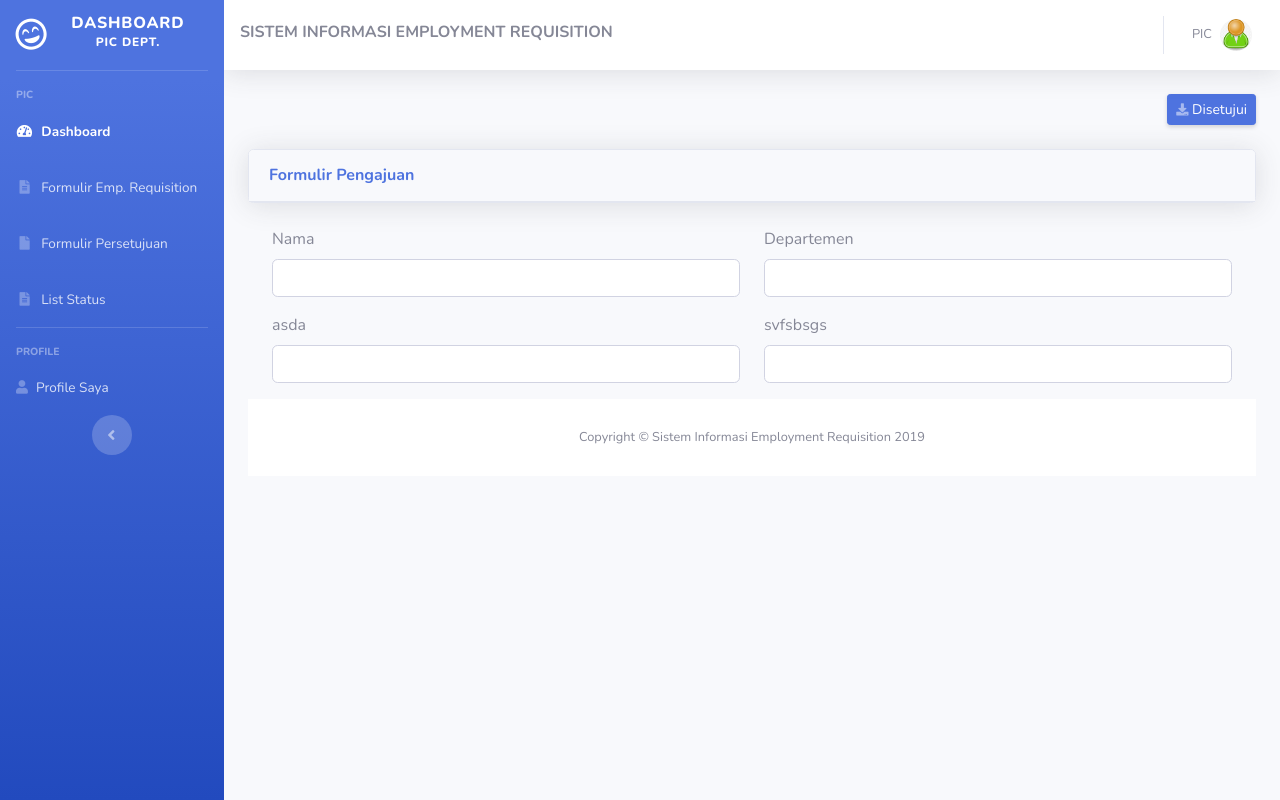
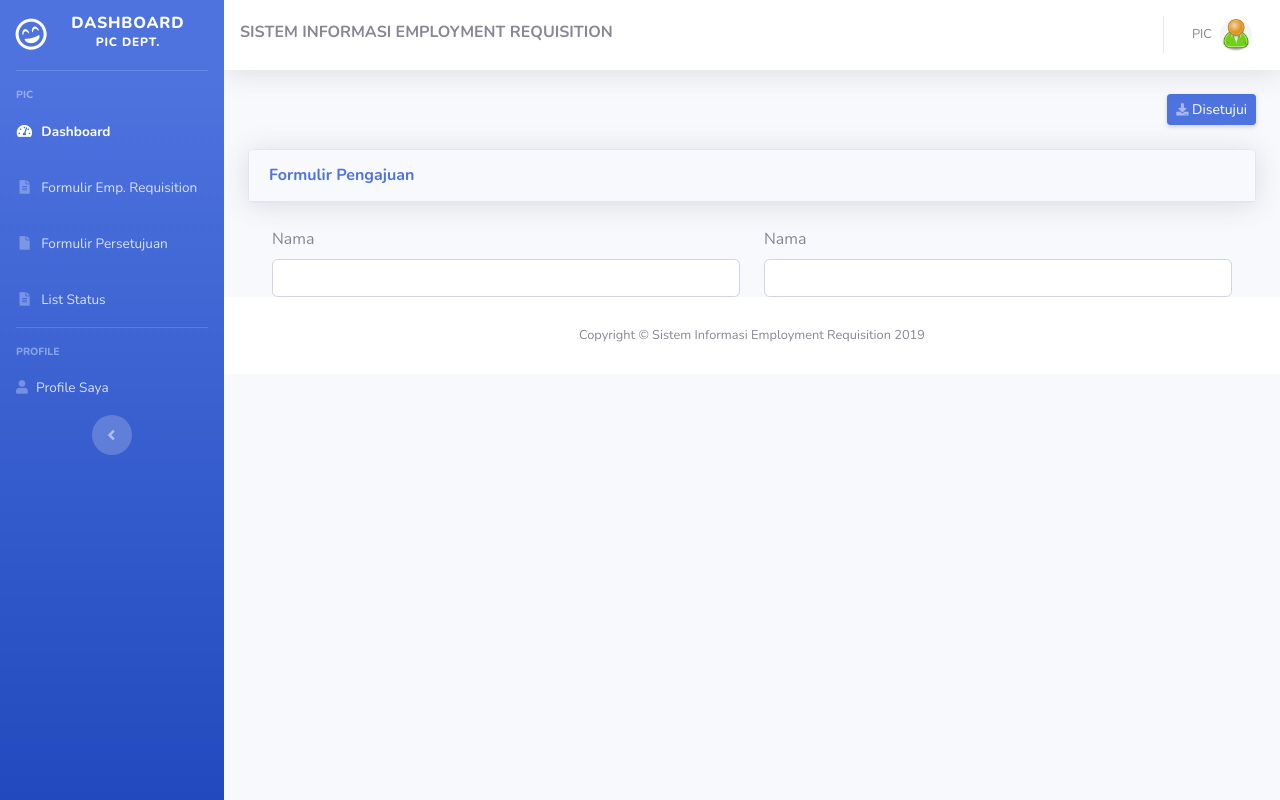
Before and after one commit to alan96320/Employment-Requisition, a PHP site: page /pic/formER.php in a window 1280 px wide. Run offline with PHP 8.4, Linux system fonts and the light colour scheme; the visitor is signed in with stand-in values (Sample User, id 1); data comes from the database, SQL or seed files in the repository.

Commit message:
Update formER.php

```diff
--- a/pic/formER.php
+++ b/pic/formER.php
@@ -79,36 +79,18 @@ $rows = $stm->fetchAll(PDO::FETCH_ASSOC);
     <div class="container">
       <div class="row">
       <div class="col">
-          <div class="form-group">
+        <label>Nama</label>
+        <input type="text" name="nama" class="form-control" required>
+    </div>
+    <div class="col">
         <label>Nama</label>
         <input type="text" name="nama" class="form-control" required>
       </div>
     </div>
-          <div class="col">
-          <div class="form-group">
-            <label>Departemen</label>
-            <input type="text" name="nama" class="form-control" required>
-          </div>
-          </div>
-        </div>
   </div>
 
-      <div class="container">
-      <div class="row">
-        <div class="col">
-          <div class="form-group">
-            <label>asda</label>
-            <input type="text" name="nama" class="form-control" required>
     </div>
-        </div>
-        <div class="col">
-          <div class="form-group">
-            <label>svfsbsgs</label>
-            <input type="text" name="nama" class="form-control" required>
-          </div>
-        </div>
-      </div>
-    </div>
+
 
 
 
```
Lines whose indentation alone changed are shown as unchanged.
